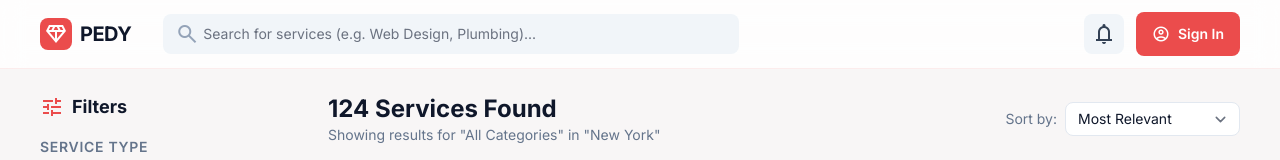
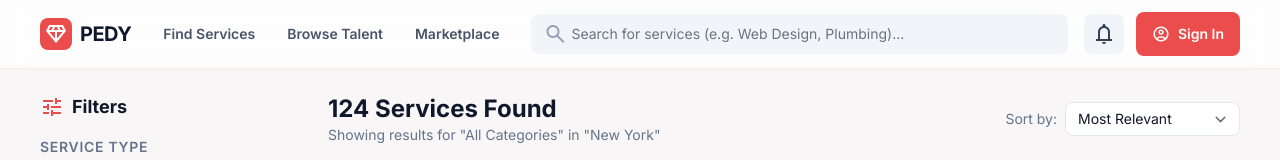
Before and after one commit to vouh/pedy, a plain HTML site: page Front end/index.html in a window 1280 px wide. Shown: the top 160 px of the page. Drawn offline with nearby package versions, Linux system fonts and the light colour scheme.

Commit message:
feat: add navigation menu to index.html - linked to Browse Talent and Marketplace pages

```diff
--- a/Front end/index.html
+++ b/Front end/index.html
@@ -47,6 +47,12 @@
 <h2 class="text-slate-900 dark:text-slate-100 text-xl font-bold leading-tight tracking-tight">PEDY</h2>
 </a>
 </div>
+<!-- Navigation Menu -->
+<nav class="hidden md:flex gap-8">
+<a href="index.html" class="text-sm font-semibold text-slate-600 dark:text-slate-300 hover:text-primary transition-colors">Find Services</a>
+<a href="profile.html" class="text-sm font-semibold text-slate-600 dark:text-slate-300 hover:text-primary transition-colors">Browse Talent</a>
+<a href="marketplace.html" class="text-sm font-semibold text-slate-600 dark:text-slate-300 hover:text-primary transition-colors">Marketplace</a>
+</nav>
 <!-- Desktop Search -->
 <div class="hidden md:flex flex-1 max-w-xl">
 <label class="relative w-full">
```
